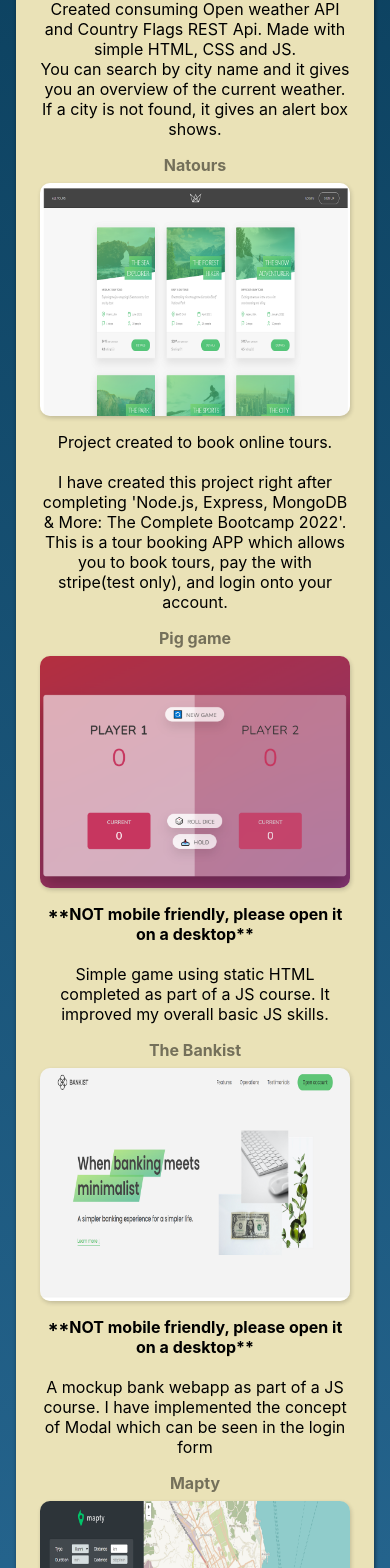
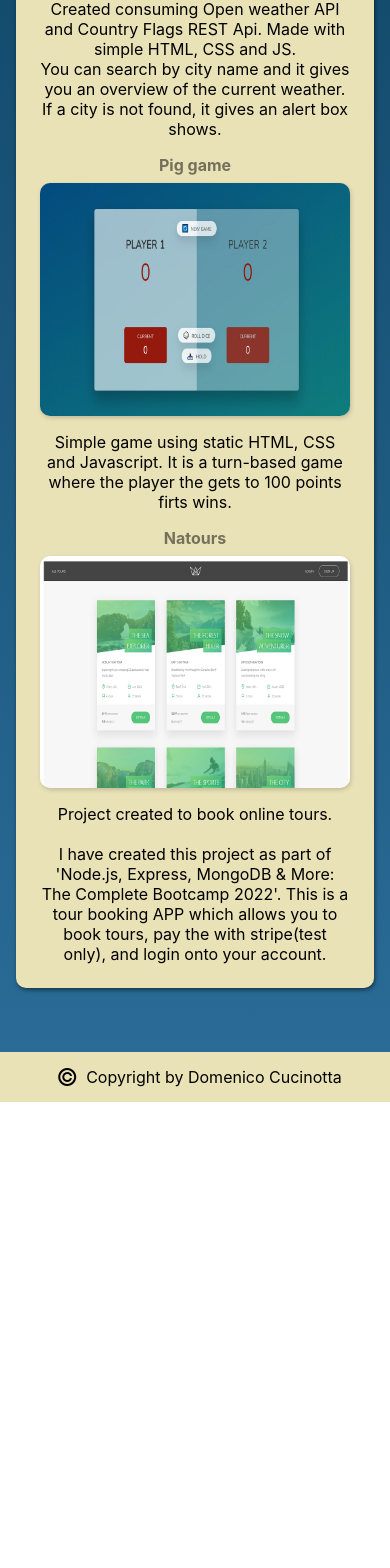
Before and after one commit to Mimmofalena/domenico-portfolio, a React (Create React App) app: page /domenico-portfolio/projects in a window 390 px wide. Shown: the part 920-2488 px from the top of the page. After the commit the page ends 2022 px from the top, so only its background shows below. Built offline with nearby package versions, Linux system fonts and the light colour scheme.

Commit message:
Refactored weather app. Refactored Pig game app into a mobile friendlier version. Removed Bankist and Mapty] for refactoring

```diff
--- a/src/components/Projects/Projects.js
+++ b/src/components/Projects/Projects.js
@@ -32,6 +32,16 @@ const Projects = () => {
           </a>
         </li>
         <li className={classes.listItem}>
+          <h4 className={classes.linkTitle}>Pig game</h4>
+          <a href="https://mimmofalena.github.io/pig-game/">
+            <img
+              className={classes.itemImg}
+              src={pigGamePicture}
+              alt="Game app"
+            />
+          </a>
+        </li>
+        <li className={classes.listItem}>
           <h4 className={classes.linkTitle}>Natours</h4>
           <a href="https://natours-domenico.herokuapp.com/">
             <img
@@ -41,16 +51,17 @@ const Projects = () => {
             />
           </a>
         </li>
-        <li className={classes.listItem}>
-          <h4 className={classes.linkTitle}>Pig game</h4>
-          <a href="https://mimmofalena.github.io/pig-game/">
+        {/* <li className={classes.listItem}>
+          <h4 className={classes.linkTitle}>Natours</h4>
+          <a href="https://natours-domenico.herokuapp.com/">
             <img
               className={classes.itemImg}
-              src={pigGamePicture}
-              alt="Game app"
+              src={natoursPicture}
+              alt="Tour booking app"
             />
           </a>
         </li>
+
         <li className={classes.listItem}>
           <h4 className={classes.linkTitle}>The Bankist</h4>
           <a href="https://mimmofalena.github.io/The-bankist/">
@@ -66,7 +77,7 @@ const Projects = () => {
           <a href="https://mimmofalena.github.io/Mapty/">
             <img className={classes.itemImg} src={maptyPicture} alt="Mapty" />
           </a>
-        </li>
+        </li> */}
       </ul>
       <LinkButton to="/domenico-portfolio/projects" />
     </Card>
--- a/src/components/Projects/ProjectsDetail.js
+++ b/src/components/Projects/ProjectsDetail.js
@@ -51,6 +51,21 @@ const ProjectsDetail = () => {
             </p>
           </li>
           <li className={classes.listItem}>
+            <h4 className={classes.linkTitle}>Pig game</h4>
+            <a href="https://mimmofalena.github.io/pig-game/">
+              <img
+                className={classes.itemImg}
+                src={pigGamePicture}
+                alt="game app"
+              />
+            </a>
+            <p className={classes.detailDescription}>
+              Simple game using static HTML, CSS and Javascript. It is a
+              turn-based game where the player the gets to 100 points firts
+              wins.
+            </p>
+          </li>
+          <li className={classes.listItem}>
             <h4 className={classes.linkTitle}>Natours</h4>
             <a href="https://natours-domenico.herokuapp.com/">
               <img
@@ -61,30 +76,14 @@ const ProjectsDetail = () => {
             </a>
             <p className={classes.detailDescription}>
               Project created to book online tours. <br />
-              <br />I have created this project right after completing 'Node.js,
-              Express, MongoDB & More: The Complete Bootcamp 2022'. This is a
-              tour booking APP which allows you to book tours, pay the with
+              <br />I have created this project as part of 'Node.js, Express,
+              MongoDB & More: The Complete Bootcamp 2022'. This is a tour
+              booking APP which allows you to book tours, pay the with
               stripe(test only), and login onto your account.
             </p>
           </li>
-          <li className={classes.listItem}>
-            <h4 className={classes.linkTitle}>Pig game</h4>
-            <a href="https://mimmofalena.github.io/pig-game/">
-              <img
-                className={classes.itemImg}
-                src={pigGamePicture}
-                alt="game app"
-              />
-            </a>
-            <p className={classes.detailDescription}>
-              <strong>
-                **NOT mobile friendly, please open it on a desktop**
-              </strong>
-              <br />
-              <br /> Simple game using static HTML completed as part of a JS
-              course. It improved my overall basic JS skills.
-            </p>
-          </li>
+          {/*
+
           <li className={classes.listItem}>
             <h4 className={classes.linkTitle}>The Bankist</h4>
             <a href="https://mimmofalena.github.io/The-bankist/">
@@ -122,7 +121,7 @@ const ProjectsDetail = () => {
               purpose is to add workouts which can be either running or cycling
               on a map. I have used Leaflet as a map library.
             </p>
-          </li>
+          </li> */}
         </ul>
       </Card>
     </>
--- a/src/components/Stack/Stack.module.css
+++ b/src/components/Stack/Stack.module.css
@@ -35,6 +35,7 @@
 .listItem > p {
   line-height: 30px;
   margin-left: 0.5rem;
+  font-weight: bold;
 }
 
 .icon {
```
Also changed, not shown: src/assets/pig-game.png.
